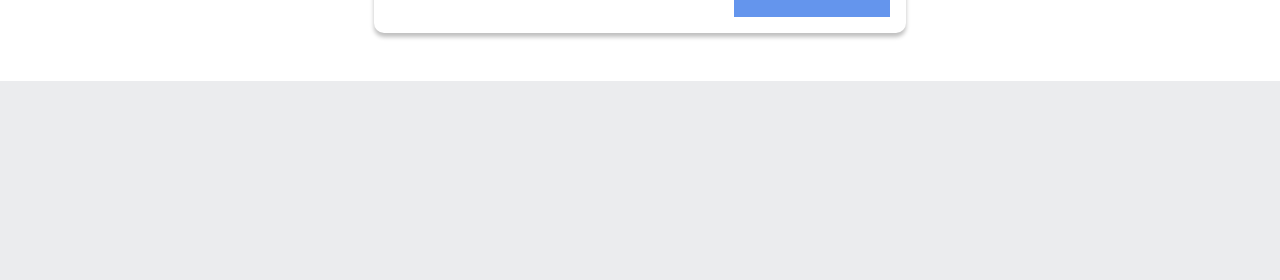
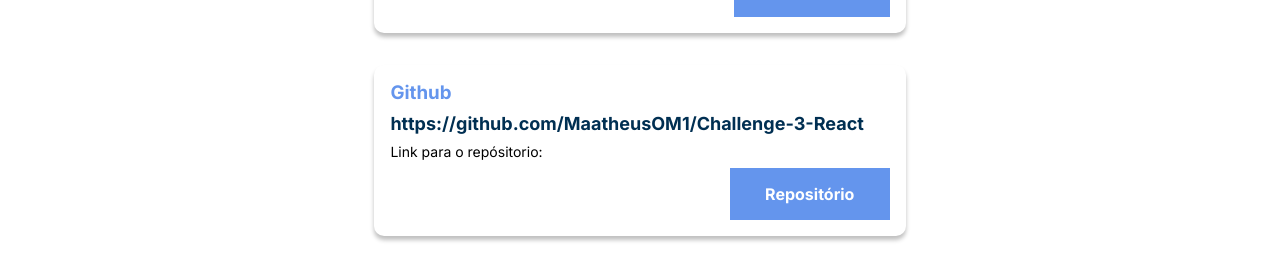
Before and after one commit to MaatheusOM1/Challenge-3-React, a Next.js app: page / in a window 1280 px wide. Shown: the part 2804-3084 px from the top of the page. Before the commit the page ends 2885 px from the top, so only its background shows below. Built offline with nearby package versions, Linux system fonts and the light colour scheme; a web font is replaced by a local one.

Commit message:
Alterações com o link para o repositório

```diff
--- a/src/app/globals.css
+++ b/src/app/globals.css
@@ -589,6 +589,12 @@
   text-decoration: none;
 }
 
+.descricao__github{
+  text-align: center;
+  color: var(--azul-claro);
+  font-weight: 700;
+}
+
 @media screen and (min-width: 1024px) {
   .rodape__titulo{
       font-size: 24px;
--- a/src/app/page.js
+++ b/src/app/page.js
@@ -170,6 +170,19 @@
                 <a href="#" class="botoes__ancora-integrantes">Saiba Mais</a>
             </div>
         </div>
+
+        <div class="card__integrantes">
+            <div class="card__descricao-integrantes">
+                <div class="descricao__integrantes">
+                    <h3 class="descricao__nome">Github</h3>
+                    <h2 class="descricao__rm">https://github.com/MaatheusOM1/Challenge-3-React</h2>
+                    <p class="descricao__funcao">Link para o repósitorio:</p>
+                </div>
+            </div>
+            <div class="card__botoes-integrantes">
+                <a href="https://github.com/MaatheusOM1/Challenge-3-React" class="botoes__ancora-integrantes">Repositório</a>
+            </div>
+        </div>
     </footer>
     </body>
   )
```
